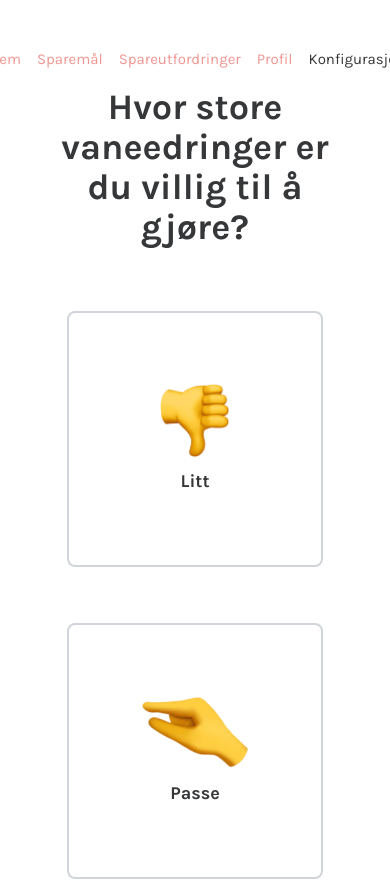
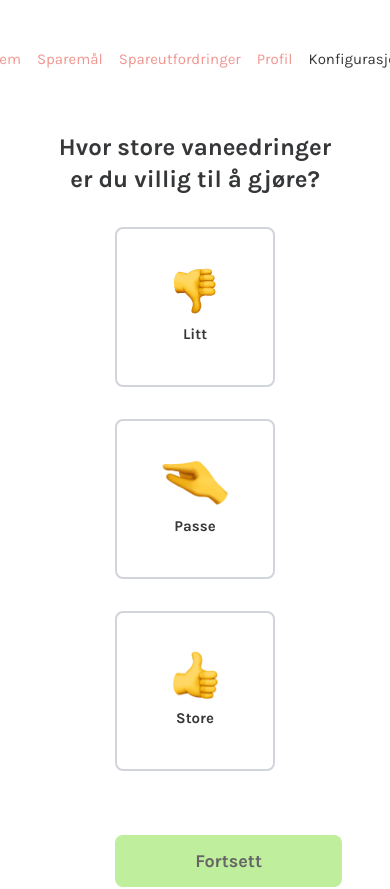
Before and after one commit to haruixu/SpareStiFrontend, a Vue app: page /konfigurasjonSteg1 in a window 390 px wide. Shown: the top 889 px of the page. Built offline with nearby package versions, Linux system fonts and the light colour scheme.

Commit message:
feat: added ability to scale the boxes in the views

```diff
--- a/src/router/index.ts
+++ b/src/router/index.ts
@@ -67,7 +67,7 @@ const router = createRouter({
     ],
     scrollBehavior(to, from, savedPosition) {
         return { top: 0 }
-    },
+    }
 })
 
 export default router
--- a/src/views/ConfigFamiliarWithSavingsView.vue
+++ b/src/views/ConfigFamiliarWithSavingsView.vue
@@ -7,10 +7,10 @@
                     'border-[var(--green)] border-4': selectedOption === 'litt',
                     'border-gray-300 border-2': selectedOption !== 'litt'
                 }"
-                class="flex flex-col items-center justify-center w-64 h-64 p-2.5 cursor-pointer transition-colors rounded-lg hover:border-[var(--green)]-500"
+                class="flex flex-col items-center justify-center w-40 h-40 p-2 sm:w-64 sm:h-64 transition-colors rounded-lg cursor-pointer hover:border-[var(--green)]"
                 @click="selectOption('litt')"
             >
-                <img src="@/assets/nose.png" alt="Pig nose" class="h-16 md:h-20" />
+                <img src="@/assets/nose.png" alt="Pig nose" class="h-12 sm:h-1/3"/>
                 <p class="mt-2 text-lg font-bold">Litt kjent</p>
             </div>
             <div
@@ -18,10 +18,10 @@
                     'border-[var(--green)] border-4': selectedOption === 'noe',
                     'border-gray-300 border-2': selectedOption !== 'noe'
                 }"
-                class="flex flex-col items-center justify-center w-64 h-64 p-2.5 cursor-pointer transition-colors rounded-lg hover:border-[var(--green)]"
+                class="flex flex-col items-center justify-center w-40 h-40 p-2 sm:w-64 sm:h-64 transition-colors rounded-lg cursor-pointer hover:border-[var(--green)]"
                 @click="selectOption('noe')"
             >
-                <img src="@/assets/head.png" alt="Pig face" class="h-16 md:h-20" />
+                <img src="@/assets/head.png" alt="Pig face" class="h-12 sm:h-1/3" />
                 <p class="mt-2 text-lg font-bold">Noe kjent</p>
             </div>
             <div
@@ -29,10 +29,10 @@
                     'border-[var(--green)] border-4': selectedOption === 'godt',
                     'border-gray-300 border-2': selectedOption !== 'godt'
                 }"
-                class="flex flex-col items-center justify-center w-64 h-64 p-2.5 cursor-pointer transition-colors rounded-lg hover:border-[var(--green)]"
+                class="flex flex-col items-center justify-center w-40 h-40 p-2 sm:w-64 sm:h-64 transition-colors rounded-lg cursor-pointer hover:border-[var(--green)]"
                 @click="selectOption('godt')"
             >
-                <img src="@/assets/pig.png" alt="Whole pig" class="h-16 md:h-20" />
+                <img src="@/assets/pig.png" alt="Whole pig" class="h-12 sm:h-1/3" />
                 <p class="mt-2 text-lg font-bold">Godt kjent</p>
             </div>
         </div>
--- a/src/views/ConfigHabitChangeView.vue
+++ b/src/views/ConfigHabitChangeView.vue
@@ -1,41 +1,45 @@
 <template>
     <div class="flex flex-col items-center justify-center min-h-screen px-4 text-center">
-        <h1 class="mb-16 text-4xl font-bold lg:mb-20">
+        <h1 class="mb-8 text-2xl font-bold sm:mb-16 sm:text-4xl">
             Hvor store vaneedringer er du villig til å gjøre?
         </h1>
-        <div class="grid grid-cols-1 gap-14 mb-20 md:grid-cols-3">
+        <div class="grid grid-cols-1 gap-8 mb-16 sm:gap-14 sm:mb-20 md:grid-cols-3">
             <div
                 :class="{
                     'border-[var(--green)] border-4': selectedOption === 'litt',
                     'border-gray-300 border-2': selectedOption !== 'litt'
                 }"
-                class="flex flex-col items-center justify-center w-64 h-64 p-2.5 cursor-pointer transition-colors rounded-lg hover:border-[var(--green)]"
+                class="flex flex-col items-center justify-center w-40 h-40 p-2 sm:w-64 sm:h-64 transition-colors rounded-lg cursor-pointer hover:border-[var(--green)]"
                 @click="selectOption('litt')"
             >
-                <img src="@/assets/litt.png" alt="Thumbs down emoji" class="object-contain h-1/3" />
-                <p class="text-lg font-bold mt-2">Litt</p>
+                <img src="@/assets/litt.png" alt="Thumbs down emoji" class="h-12 sm:h-1/3" />
+                <p class="mt-2 text-md sm:text-lg font-bold">Litt</p>
             </div>
             <div
                 :class="{
                     'border-[var(--green)] border-4': selectedOption === 'passe',
                     'border-gray-300 border-2': selectedOption !== 'passe'
                 }"
-                class="flex flex-col items-center justify-center w-64 h-64 p-2.5 cursor-pointer transition-colors rounded-lg hover:border-[var(--green)]"
+                class="flex flex-col items-center justify-center w-40 h-40 p-2 sm:w-64 sm:h-64 transition-colors rounded-lg cursor-pointer hover:border-[var(--green)]"
                 @click="selectOption('passe')"
             >
-                <img src="@/assets/passe.png" alt="A little bit emoji" class="object-contain h-1/3" />
-                <p class="text-lg font-bold mt-2">Passe</p>
+                <img
+                    src="@/assets/passe.png"
+                    alt="A little bit emoji"
+                    class="h-12 sm:h-1/3"
+                />
+                <p class="mt-2 text-md sm:text-lg font-bold">Passe</p>
             </div>
             <div
                 :class="{
                     'border-[var(--green)] border-4': selectedOption === 'store',
                     'border-gray-300 border-2': selectedOption !== 'store'
                 }"
-                class="flex flex-col items-center justify-center w-64 h-64 p-2.5 cursor-pointer transition-colors rounded-lg hover:border-[var(--green)]"
+                class="flex flex-col items-center justify-center w-40 h-40 p-2 sm:w-64 sm:h-64 transition-colors rounded-lg cursor-pointer hover:border-[var(--green)]"
                 @click="selectOption('store')"
             >
-                <img src="@/assets/store.png" alt="Thumbs up emoji" class="object-contain h-1/3" />
-                <p class="text-lg font-bold mt-2">Store</p>
+                <img src="@/assets/store.png" alt="Thumbs up emoji" class="h-12 sm:h-1/3" />
+                <p class="mt-2 text-md sm:text-lg font-bold">Store</p>
             </div>
         </div>
         <ContinueButtonComponent
```
